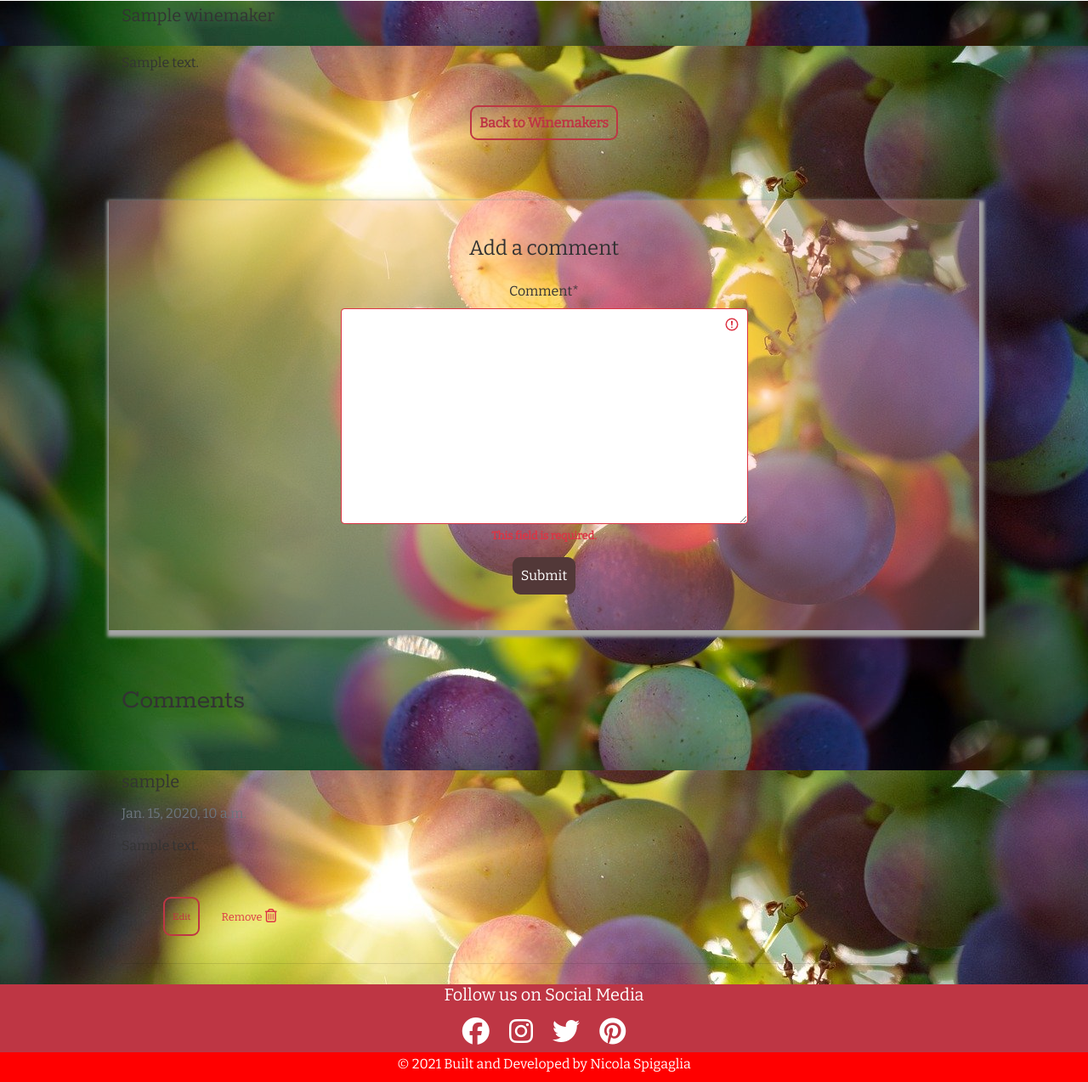
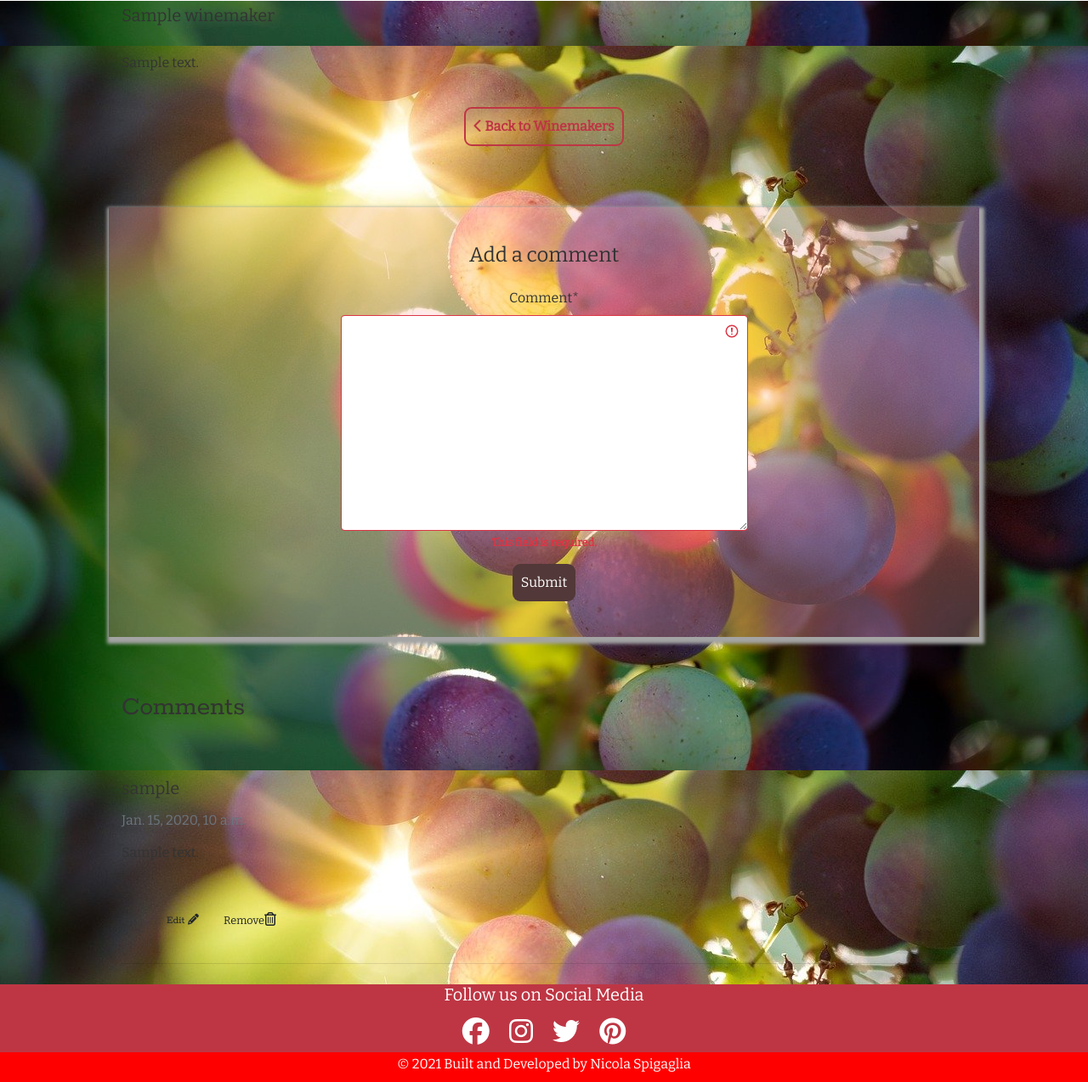
Before and after one commit to Nicola2309/Winefulness, a Django app: page /winemakers/1 in a window 1280 px wide. Shown: the part 799-2073 px from the top of the page at 85% size. Run offline with Django 3.2, Linux system fonts and the light colour scheme; a user stored in the database is signed in; tables that the repository leaves empty hold one stand-in row (values such as "Sample post"); grey boxes marked "Sample" are stand-in pictures; parts of the project's set-up code (start-up, migrations or seed data) failed here and were passed over; some libraries are stand-ins or nearby versions.

```diff
--- a/products/templates/products/products.html
+++ b/products/templates/products/products.html
@@ -98,8 +98,8 @@
                                 <!-- Superuser edit/delete Buttons -->
                                 {% if request.user.is_superuser %}
                                     <small class="ml-3">
-                                        <a href="{% url 'edit_products' product.id %}">Edit</a> |
-                                        <a class="text-danger" href="#deleteProduct{{ product.id }}" data-toggle="modal">Delete</a>
+                                <a class="edit-btn" href="{% url 'edit_products' product.id %}">Edit  <span class="icon"><i class="fas fa-pencil-alt"></i></span></a> |
+                        <a class="remove-item" href="#deleteProduct{{ product.id }}" data-toggle="modal">Delete<span class="icon"><i class="far fa-trash-alt"></i></span></a>
                                     </small>
                                 {% endif %}
                             </div>
@@ -144,7 +144,7 @@
                                 <h5 class="modal-head" id="deleteProduct{{ product.id }}Label">
                                     Are you sure you want to delete <br>" {{ product.name }} " ? <br>
                                 </h5>
-                                <p>Once this action taken it cannot be reversed.</p>
+                                <p>Once this action is taken it cannot be reversed.</p>
                             </div>
                             <div class="modal-footer">
                                 <!-- Cancel button -->
--- a/winemakers/templates/winemakers/winemaker_detail.html
+++ b/winemakers/templates/winemakers/winemaker_detail.html
@@ -34,9 +34,12 @@
     </div>
     <div class="row">
         <div class="col-12 d-flex justify-content-center mb-4 mt-4">
-            <a class="btn"
+            <a class="btn site-nav-btn"
                 href="{% url 'winemakers' %}">
-            <span class="site-nav-btn">Back to Winemakers</span>
+                <span class="icon">
+                    <i class="fas fa-chevron-left"></i>
+                </span>
+            Back to Winemakers
             </a>
         </div>
     </div>
@@ -85,15 +88,42 @@
             {% if request.user == comment.user %}
             <ul class="mt-5">
                 <li class="d-inline">
-                    <a href="{% url 'edit_comment' winemakers.pk comment.pk %}" class="update-link btn text-font site-nav-btn"><small>
-                    Edit</small>
+                    <a href="{% url 'edit_comment' winemakers.pk comment.pk %}" class="update-link btn text-font edit-btn"><small>
+                    Edit <span class="icon"><i class="fas fa-pencil-alt"></i></span></small>
                     </a>
                 </li>
                 <li class="d-inline">
-                    <a href="{% url 'delete_comment' winemakers.pk comment.pk %}" class="remove-item btn text-bold text-danger"><span><small>Remove</small> <i class="far fa-trash-alt"></i></span>
+            <a href="#delete_comment{{ comment_id.id }}" class="remove-item btn text-bold" data-toggle="modal"><small>Remove</small><span class="icon"><i class="far fa-trash-alt"></i></span>
                     </a>
                 </li>
             </ul>
+            <!-- Delete Modal -->
+    <div class="modal fade text-center" id="delete_comment{{ comment_id.id }}" tabindex="-1" role="dialog"
+        aria-labelledby="delete_comment{{ comment_id.id }}ModalLabel" aria-hidden="true">
+        <div class="modal-dialog" role="document">
+            <div class="modal-content">
+                <div class="modal-header">
+                    <!-- Close button -->
+                    <button type="button" class="close" data-dismiss="modal" aria-label="Close">
+                        <span aria-hidden="true">&times;</span>
+                    </button>
+                    <!-- Modal heading -->
+                    <h5 class="modal-head" id="delete_comment{{ comment_id.id }}Label">
+                        Are you sure you want to delete your comment ? <br>
+                    </h5>
+                    <p>It will be permanently deleted</p>
+                </div>
+                <div class="modal-footer">
+                    <!-- Cancel button -->
+                    <button type="button" class="btn text-uppercase site-nav-btn" data-dismiss="modal">Cancel</button>
+                    <!-- Delete button -->
+                    <a id="checkoutButton" href="{% url 'delete_comment' winemakers.pk comment.pk %}" class="btn delete-btn">
+                        <span class="text-uppercase">Delete</span>
+                    </a>
+                </div>
+            </div>
+        </div>
+    </div>
             {% endif %}
         </div>
     </div>
--- a/winemakers/templates/winemakers/winemakers.html
+++ b/winemakers/templates/winemakers/winemakers.html
@@ -46,8 +46,8 @@
                     <span class="text-bold">Read More</span>
                 </a>
                 {% if request.user.is_superuser %}
-                <a class="site-nav-btn" href="{% url 'edit_winemaker' wm.id %}">Edit</a>
-                <a class="text-danger pl-4 mt-2" href="#deleteWinemaker{{ wm.id }}"  data-toggle="modal">Delete</a>
+                <a class="edit-btn" href="{% url 'edit_winemaker' wm.id %}">Edit <span class="icon"> <i class="fas fa-pencil-alt"></i></span></a>
+                <a class="remove-item" href="#deleteWinemaker{{ wm.id }}"  data-toggle="modal">Delete<span class="icon"><i class="far fa-trash-alt"></i></span></a>
                 {% endif %}
             </div>
         </div>
```
Also changed, not shown: checkout/templates/checkout/checkout_success.html (+4 -4 lines).
